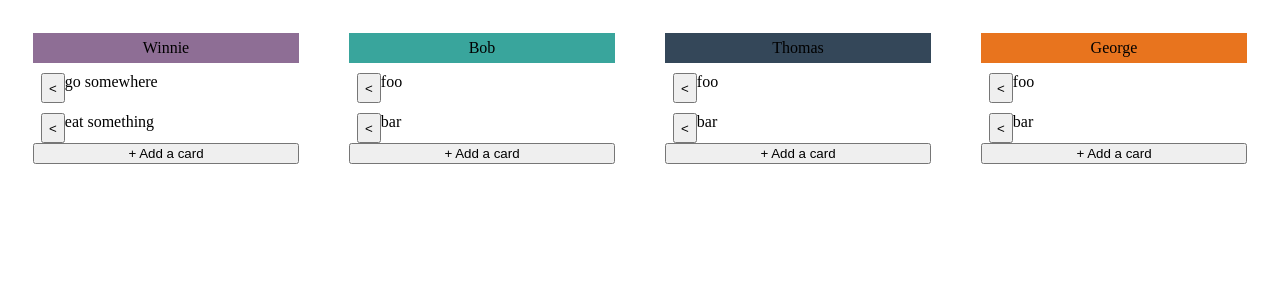
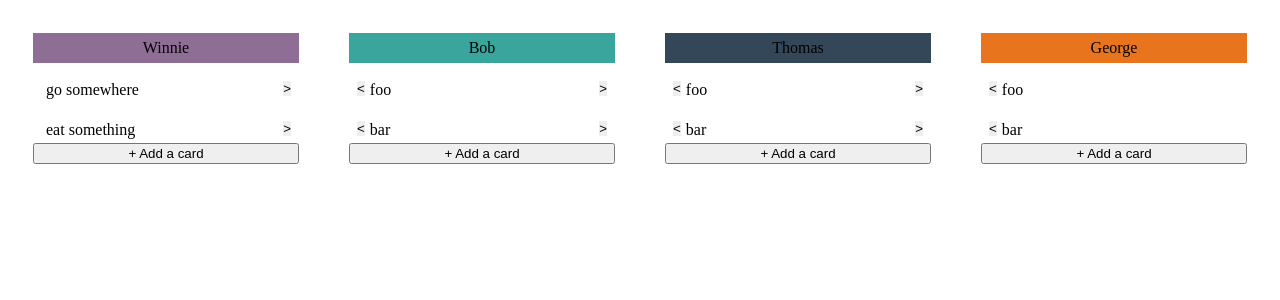
Before and after one commit to MichaelDurfey/React-Boilerplate, a React app: page / in a window 1280 px wide. Shown: the top 300 px of the page. Built offline with nearby package versions, Linux system fonts and the light colour scheme; the HTML template or start-up script is replaced by a standard one.

Commit message:
switching tasks between boards comp (feat)

```diff
--- a/src/components/Board.jsx
+++ b/src/components/Board.jsx
@@ -4,7 +4,7 @@ import Card from './card';
 export default class Board extends React.Component {
 
   render() {
-    const { board } = this.props;
+    const { board, index, last, handleLeftClick, handleRightClick} = this.props;
     return (
       <div className='board'>
         <div className = {`title ${board.title}`}>
@@ -12,15 +12,22 @@ export default class Board extends React.Component {
         </div>
         {
           <div className="cardContainer">
-          { board.tasks.map(tasks => {
+          {
+            board.tasks.map((tasks, taskIndex) => {
               return (
-                <Card task={tasks} />
+                <Card
+                leftClick={handleLeftClick}
+                rightClick={handleRightClick}
+                index={index}
+                last={last}
+                task={tasks}
+                tIndex={taskIndex} />
               )
             })
           }
           </div>
         }
-        <button onClick={this.props.onClick}>
+        <button onClick={board.onClick}>
           + Add a card
         </button>
       </div>
--- a/src/components/Card.jsx
+++ b/src/components/Card.jsx
@@ -3,10 +3,9 @@ import React from 'react';
 const Card = (props) => {
   return (
     <div className="card">
-      <button className="shift">
-        {'<'}
-      </button>
-      {props.task}
+      { props.index > 0 ? <button onClick={() => props.leftClick(props.index, props.tIndex)} className="shift">{'<'}</button> : ''}
+      <p className="task">{props.task}</p>
+      { props.index !== props.last ? <button onClick={() => props.rightClick(props.index, props.tIndex)} className="shift">{'>'}</button> : '' }
     </div>
   )
 }
--- a/src/index.css
+++ b/src/index.css
@@ -38,11 +38,31 @@
   display: flex;
   flex-flow: column nowrap;
   justify-Content: center;
+  width: 100%;
+}
+
+.task {
+  width: 100%;
+  height: 100%;
+  padding-left: 5px;
+}
+
+.shift {
+  border: none;
+  padding: 0;
+}
+
+.shift:hover {
+  font-weight: bold;
 }
 
 .card {
   display: flex;
   width: 100%;
-  margin: 10px 0 0 8px;
+  margin: 10px 0 0 0px;
+  padding: 8px;
   height: 30px;
+  box-sizing: border-box;
+  justify-content: center;
+  align-items: center;
 }
--- a/src/index.jsx
+++ b/src/index.jsx
@@ -42,13 +42,33 @@ class App extends React.Component {
 
 
 
-handleClick(i, value) {
+handleClick(i) {
   const input = window.prompt('new card?');
   let board = this.state.boards.slice();
   board[i].tasks.push(input);
   this.setState({
     board,
-  })
+  });
+}
+
+handleLeftClick(i, taskIndex) {
+  const board = this.state.boards.slice();
+  const taskToMove = board[i].tasks[taskIndex];
+  board[i].tasks.splice(taskIndex, 1);
+  board[i - 1].tasks.push(taskToMove);
+  this.setState({
+    board,
+  });
+}
+
+handleRightClick(i, taskIndex) {
+  const board = this.state.boards.slice();
+  const taskToMove = board[i].tasks[taskIndex];
+  board[i].tasks.splice(taskIndex, 1);
+  board[i + 1].tasks.push(taskToMove);
+  this.setState({
+    board,
+  });
 }
 
   render() {
@@ -57,7 +77,13 @@ handleClick(i, value) {
         {
           this.state.boards.map((board, index) => {
             return(
-              <Board index={index} onClick={() => {this.handleClick(index)}}board={board} />
+              <Board
+              handleLeftClick={(i, taskIndex) => this.handleLeftClick(i, taskIndex)}
+              handleRightClick={(i, taskIndex) => this.handleRightClick(i, taskIndex)}
+              index={index}
+              last={this.state.boards.length - 1}
+              onClick={() => {this.handleClick(index)}}
+              board={board} />
             )
           })
         }
```
